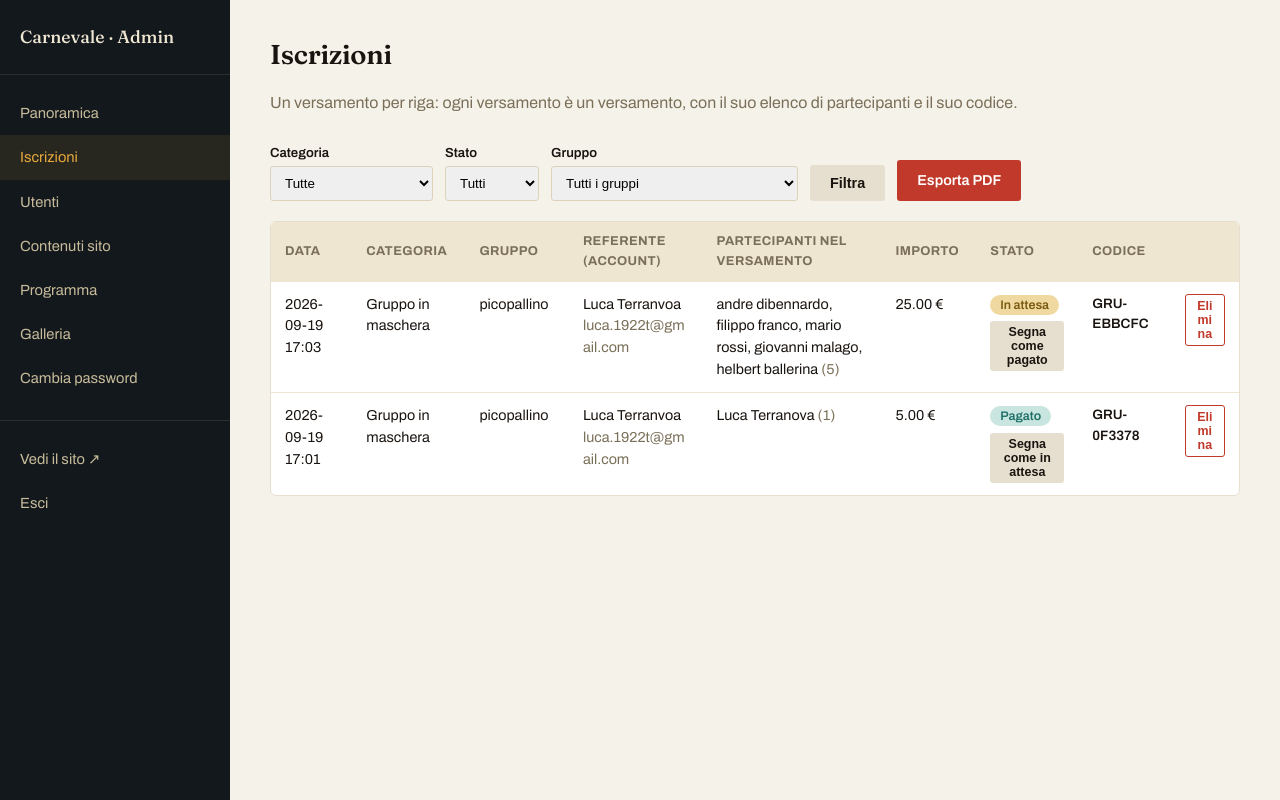
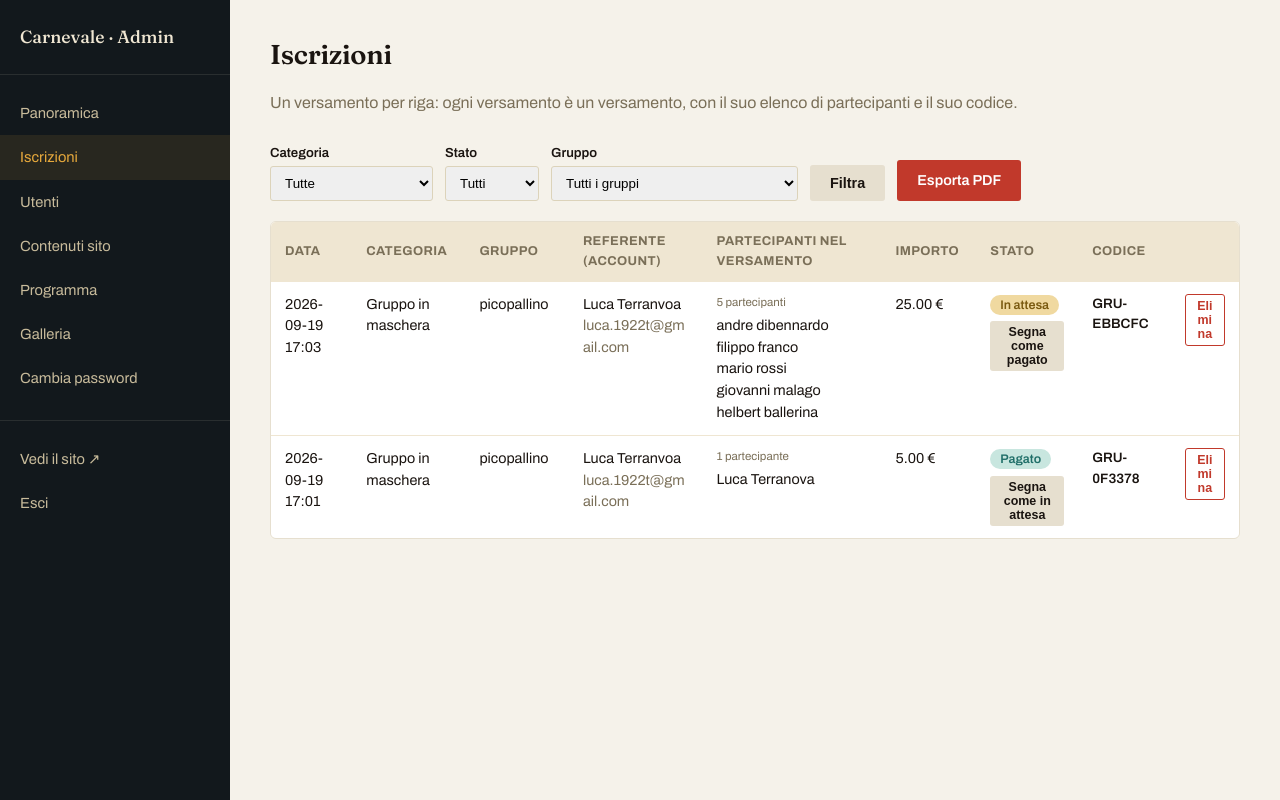
Before and after one commit to carnevalegrammichelese/carnevale-grammichelese, a Flask app: page /admin/iscrizioni in a window 1280 px wide. Run offline with Flask 3, Linux system fonts and the light colour scheme; a user stored in the database is signed in; data comes from the database, SQL or seed files in the repository.

Commit message:
sistemazione query tabella iscrizioni

```diff
--- a/app.py
+++ b/app.py
@@ -742,7 +742,7 @@ def admin_iscrizioni():
         "i.id as iscrizione_id, i.nome_gruppo, i.dettagli, "
         "u.nome as utente_nome, u.email as utente_email, u.telefono as utente_telefono, "
         "c.nome as categoria_nome, c.slug as categoria_slug, c.prezzo_quota, "
-        "(SELECT GROUP_CONCAT(p2.nome, ', ') FROM partecipanti p2 "
+        "(SELECT GROUP_CONCAT(p2.nome, char(10)) FROM partecipanti p2 "
         " WHERE p2.versamento_id = l.id ORDER BY p2.data_creazione, p2.id) as nomi_partecipanti, "
         "(SELECT COUNT(*) FROM partecipanti p2 WHERE p2.versamento_id = l.id) as num_partecipanti "
         "FROM versamenti l "
--- a/templates/admin/iscrizioni.html
+++ b/templates/admin/iscrizioni.html
@@ -49,7 +49,10 @@
     <td>{{ l.categoria_nome }}</td>
     <td>{{ l.nome_gruppo or '—' }}</td>
     <td>{{ l.utente_nome }}<br><span style="color:#7a6f58;">{{ l.utente_email }}</span></td>
-    <td>{{ l.nomi_partecipanti }} <span style="color:#7a6f58;">({{ l.num_partecipanti }})</span></td>
+    <td>
+      <div style="font-size:0.72rem; color:#7a6f58; margin-bottom:4px;">{{ l.num_partecipanti }} partecipant{{ 'e' if l.num_partecipanti==1 else 'i' }}</div>
+      <div style="white-space:pre-line;">{{ l.nomi_partecipanti }}</div>
+    </td>
     <td>{{ "%.2f"|format(l.prezzo_quota * l.num_partecipanti) }} €</td>
     <td>
       <span class="badge {{ l.stato_pagamento }}">{{ 'Pagato' if l.stato_pagamento=='pagato' else 'In attesa' }}</span>
```
